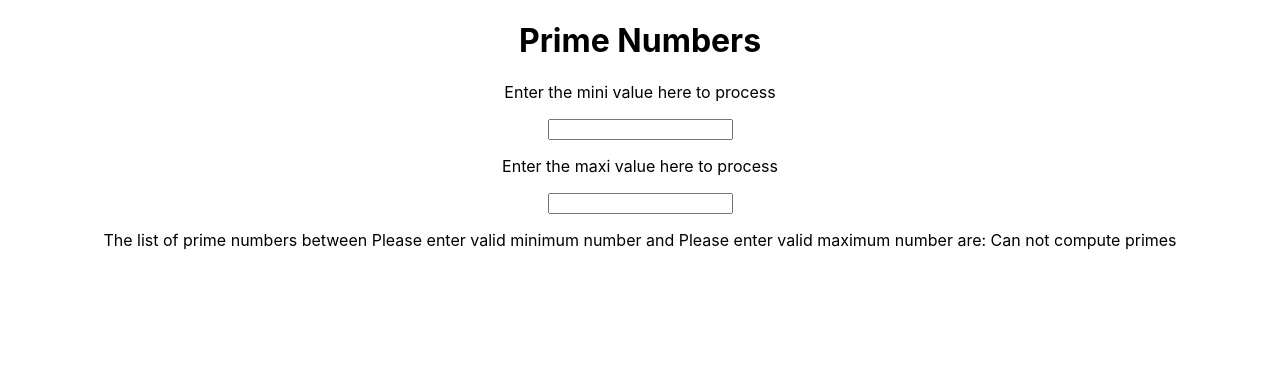
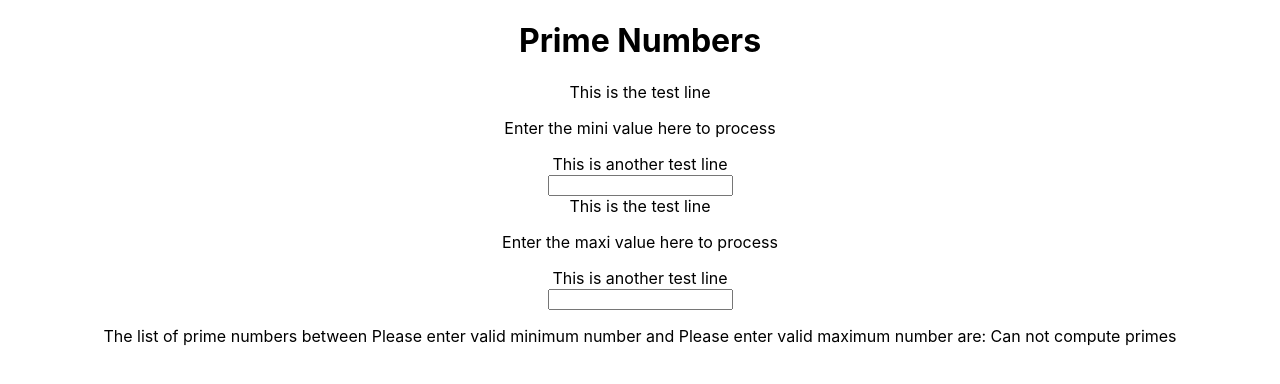
Before and after one commit to rgpkms/TestForApplication, a React (Create React App) app: page / in a window 1280 px wide. Shown: the top 384 px of the page. Built offline with nearby package versions, Linux system fonts and the light colour scheme.

Commit message:
more changes

```diff
--- a/src/NumberInput.tsx
+++ b/src/NumberInput.tsx
@@ -15,7 +15,9 @@ class NumberInput extends React.Component<any, any>{
     const scale: string = this.props.scale;
     return (
       <div>
+        <div>This is the test line</div>
         <p>Enter the {scale} value here to process</p>
+        <div>This is another test line</div>
         <input value={num}
           onChange={this.handleChange} />
       </div>
```
